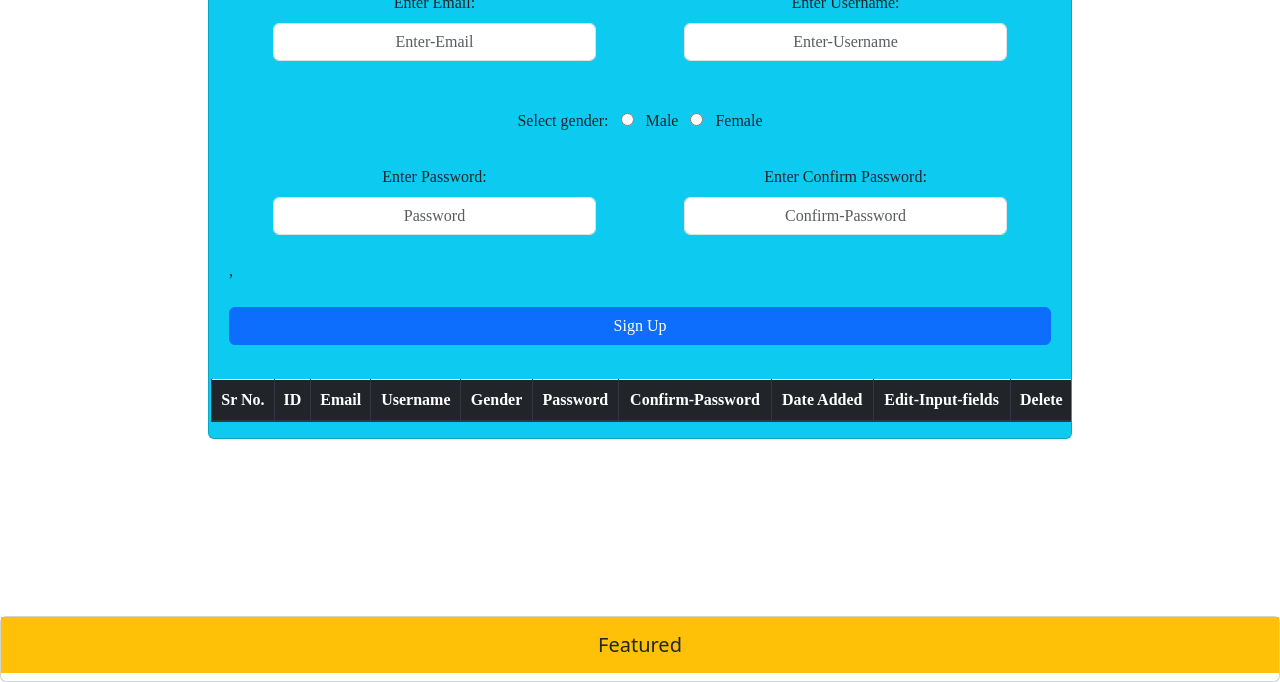
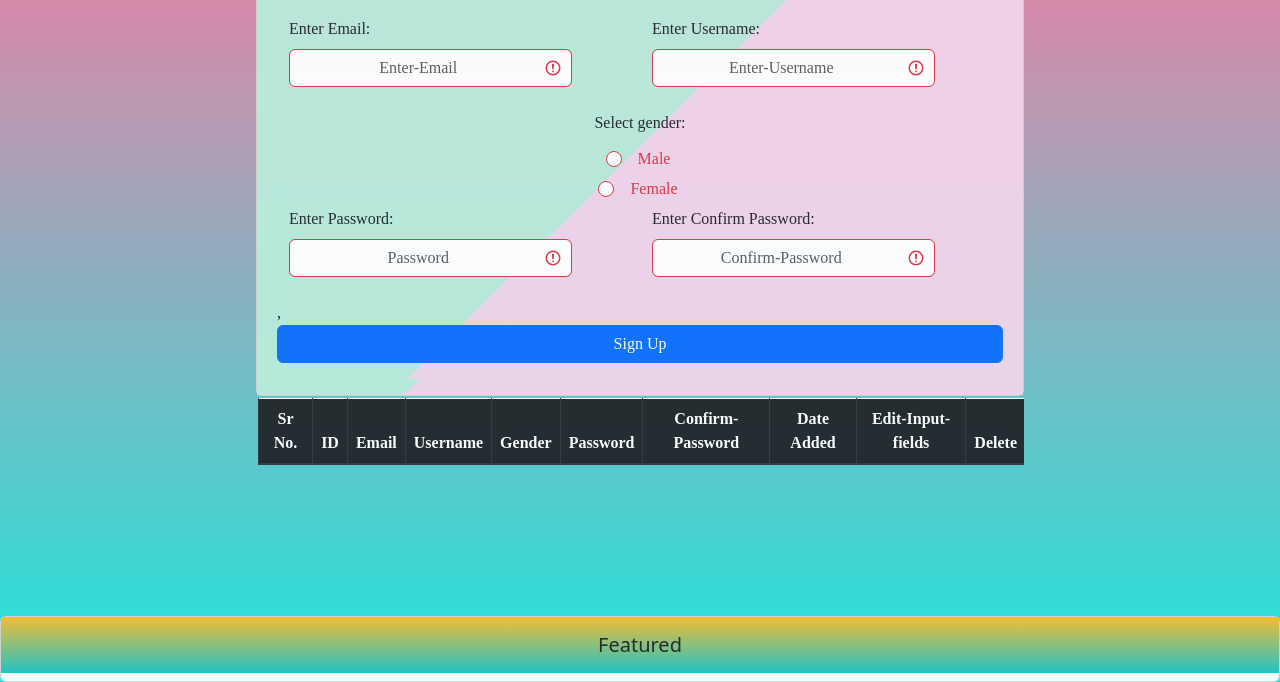
Before and after one commit to yogeshfunde2708/NodeJs_signup, a website with bundled scripts: page client/index.html in a window 1280 px wide. Shown: the part 118-800 px from the top of the page. Built offline with nearby package versions, Linux system fonts and the light colour scheme; files whose address does not match are found by name.

Commit message:
first commit

```diff
--- a/client/index.html
+++ b/client/index.html
@@ -5,20 +5,17 @@
     <meta charset="UTF-8">
     <meta http-equiv="X-UA-Compatible" content="IE=edge">
     <meta name="viewport" content="width=device-width, initial-scale=1.0">
-    <title>Login Form</title>
+    <title>SignUp Form</title>
     <link rel="stylesheet" href="style.css">
     <link rel="stylesheet" href="https://cdn.jsdelivr.net/npm/bootstrap@4.0.0/dist/css/bootstrap.min.css"
         integrity="sha384-Gn5384xqQ1aoWXA+058RXPxPg6fy4IWvTNh0E263XmFcJlSAwiGgFAW/dAiS6JXm" crossorigin="anonymous">
-    <!-- <link href="https://cdn.jsdelivr.net/npm/bootstrap@5.3.0-alpha1/dist/css/bootstrap.min.css" rel="stylesheet">
-    <link href="https://getbootstrap.com/docs/5.3/assets/css/docs.css" rel="stylesheet"> -->
-    <!-- card color -->
+
     <link href="https://cdn.jsdelivr.net/npm/bootstrap@5.3.0-alpha1/dist/css/bootstrap.min.css" rel="stylesheet">
-    <!-- <link href="https://getbootstrap.com/docs/5.3/assets/css/docs.css"rel="stylesheet"/> -->
     <script src="https://cdn.jsdelivr.net/npm/bootstrap@5.3.0-alpha1/dist/js/bootstrap.bundle.min.js"></script>
 </head>
 
 <body>
-    <nav class="navbar navbar-expand-lg navbar-dark bg-dark fixed-top">
+    <nav class="navbar navbar-expand-lg  fixed-top">
         <div class="container-fluid">
             <a class="navbar-brand" href="#">SignUp Form</a>
             <button class="navbar-toggler" type="button" data-bs-toggle="collapse" data-bs-target="#navbarTogglerDemo"
@@ -46,49 +43,71 @@
             </div>
         </div>
     </nav>
-    <main class="p-3 mb-2 text-white overflow-auto">
-        <!-- <form> -->
-        <div class="card text-center text-dark text-bg-info">
+    <main class="mb-2 text-white overflow-auto">
+        <form class="was-validated">
+            <div class="card text-dark">
                 <div class="card-body">
+                    <!-- <h2>Sign In</h2> -->
                     <div class="card-body row g-4">
-
+                        <h2 class="text-center mt-3">Sign Up Here</h2>
                         <div class="col-md-6">
-                        <label>Enter Email:</label>
-                        <input class="form-control text-center gap-2 col-10 mx-auto " placeholder="Enter-Email"
-                            type="text" id="email-input" maxlength="30"><br>
+                            <label class="email">Enter Email:</label>
+                            <input class="form-control text-center  col-10 mx-auto " placeholder="Enter-Email"
+                                type="text" id="email-input" maxlength="30" required=""><br>
                         </div>
                         <div class="col-md-6">
                             <label>Enter Username:</label>
-                        <input class="form-control text-center gap-2 col-10 mx-auto " placeholder="Enter-Username"
-                            type="text" id="name-input" maxlength="20"><br>
+                            <input class="form-control text-center  col-10 mx-auto " placeholder="Enter-Username"
+                                type="text" id="name-input" maxlength="20" required=""><br>
                         </div>
-                    <!-- <label>Gender:</label> -->
-                    <form>
-                        <label>Select gender:</label>
-                          <input type="radio" id="male" name="gender" value="Male" />
-                        <label for="male">Male</label>
 
-                          <input type="radio" id="female" name="gender" value="Female" />
-                        <label for="female">Female</label>
-                    </form>
-                    <div class="col-md-6">
+                        <!-- <form> -->
+                        <label class="text-center">Select gender:</label>
+                        <div class="form-check text-center mt-1">
+                              <input type="radio" class="form-check-input" id="male" name="gender" value="Male"
+                                required="" />
+                            <label class="form-check-label" for="male">Male</label>
+                        </div>
+                        <div class="form-check text-center mt-1">
+                              <input type="radio" class="form-check-input" id="female" name="gender" value="Female"
+                                required="" />
+                            <label class="form-check-label" for="female">Female</label>
+                        </div>
+
+
+                        <!-- </form> -->
+                        <div class="col-md-6 mt-1">
                             <label>Enter Password:</label>
-                        <input class="form-control text-center gap-2 col-10 mx-auto " placeholder="Password"
-                            type="password" id="password-input" maxlength="15" />
+                            <input class="form-control text-center col-10 mx-auto " placeholder="Password"
+                                type="password" id="password-input" maxlength="15" required="" />
 
                         </div>
-                    <div class="col-md-6">
+                        <div class="col-md-6 mt-1">
                             <label>Enter Confirm Password:</label>
-                        <input class="form-control text-center gap-2 col-10 mx-auto " placeholder="Confirm-Password"
-                            type="password" id="confirm-password-input" maxlength="15" />
+                            <input class="form-control text-center col-10 mx-auto " placeholder="Confirm-Password"
+                                type="password" id="confirm-password-input" maxlength="15" required="" />
                         </div><br>,<br>
 
-                    <a href="#" id="add-name-btn" class="btn btn-primary">Sign Up</a><br>
+                        <!-- <div class="col-12">
+                            <div class="form-check">
+                                <input class="form-check-input is-invalid" type="checkbox" value="" id="invalidCheck3"
+                                    aria-describedby="invalidCheck3Feedback" required="">
+                                <label class="form-check-label" for="invalidCheck3">
+                                    Agree to terms and conditions
+                                </label>
+                                <div id="invalidCheck3Feedback" class="invalid-feedback">
+                                    You must agree before submitting.
                                 </div>
                             </div>
-            <!-- </form> -->
+                        </div> -->
+
+                        <a href="#" id="add-name-btn" class="btn btn-primary mt-0">Sign Up</a><br>
+                    </div>
+                </div>
+            </div>
+        </form>
         <div class="table-responsive">
-                <table id="table" class="table table-dark table-bordered">
+            <table id="table" class="table table-dark table-bordered overflow-auto">
                 <thead>
                     <th>Sr No.</th>
                     <th>ID</th>
@@ -106,13 +125,13 @@
             </table>
         </div>
 
-            <div class="card text-center text-dark text-bg-info row g-3" hidden id="update-row">
-
+        <div class="card text-center text-dark row g-3" hidden id="update-row">
             <div class="card-body row g-4">
+                <h2 class="mt-1">Edit Here</h2>
                 <div class="col-md-6">
                     <label>Edit Email:</label>
-                        <input class="form-control text-center gap-2 col-10 mx-auto " type="text"
-                            id="update-email-input" placeholder="update-email"><br>
+                    <input class="form-control text-center gap-2 col-10 mx-auto " type="text" id="update-email-input"
+                        placeholder="update-email"><br>
                 </div>
                 <div class="col-md-6">
                     <label>Edit Name:</label>
@@ -146,7 +165,7 @@
     <br><br>
 
     <div class="card fixed-bottom text-center">
-        <h5 class="p-3 mb-2 bg-warning text-dark">Featured</h5>
+        <h5 class="p-3 text-dark">Featured</h5>
     </div>
     <script src="index.js">
 
--- a/client/style.css
+++ b/client/style.css
@@ -1,22 +1,42 @@
 @import url('https://fonts.googleapis.com/css2?family=Great+Vibes&family=Playfair+Display:wght@400;500&display=swap');
+/* @import url('https://fonts.googleapis.com/css?family=Abel|Abril+Fatface|Alegreya|Arima+Madurai|Dancing+Script|Dosis|Merriweather|Oleo+Script|Overlock|PT+Serif|Pacifico|Playball|Playfair+Display|Share|Unica+One|Vibur'); */
+
+body {
+    background-image: linear-gradient(-225deg, #b4ecdc 0%, #f475db 100%);
+    background-image: linear-gradient(to top, #20e6dc 0%, #f67aa1 100%);
+    background-attachment: fixed;
+    background-repeat: no-repeat;
+    opacity: .95;
+}
 
 nav {
-
+    background: rgb(131,58,180);
+    background: linear-gradient(90deg, rgba(131,58,180,1) 0%, rgba(253,29,29,1) 50%, rgba(252,176,69,1) 100%);
     font-family: 'Playfair Display', serif;
 }
 
 main {
+    /* background-image: linear-gradient(-225deg, #E3FDF5 50%, #FFE6FA 50%); */
+
     font-family: 'kanit', serif;
-    width: 70%;
-    margin: 60px auto;
+    width:60%;
+    margin: 40px auto;
+    justify-content: space-between;
 
 }
+.card-body{
+    background-image: linear-gradient(-225deg, #b9ebdc 50%, #f0d4ea 50%);
 
+}
+/* .email{
+  margin-left: 40px;
+} */
+.text-center{
+    float: left;
+}
 
 table {
     margin: 2px;
-
-
 }
 
 table,
@@ -24,14 +44,19 @@ th,
 td {
     border-collapse: collapse;
     border: 1px solid black;
+    text-align: center;
 }
 
 th,
 td {
     padding: 5px;
+    text-align: center;
 }
 
-
+.p-3{
+    background: rgb(34,193,195);
+    background: linear-gradient(0deg, rgba(34,193,195,1) 0%, rgba(253,187,45,1) 100%);
+}
 
 @media screen and (max-width: 350px) {
 
@@ -39,7 +64,8 @@ td {
         width: 100%;
 
     }
-    h5{
-    font-size: 20px;
+
+    h5 {
+        font-size: 20px;
     }
 }
```
Lines whose indentation alone changed are shown as unchanged.
